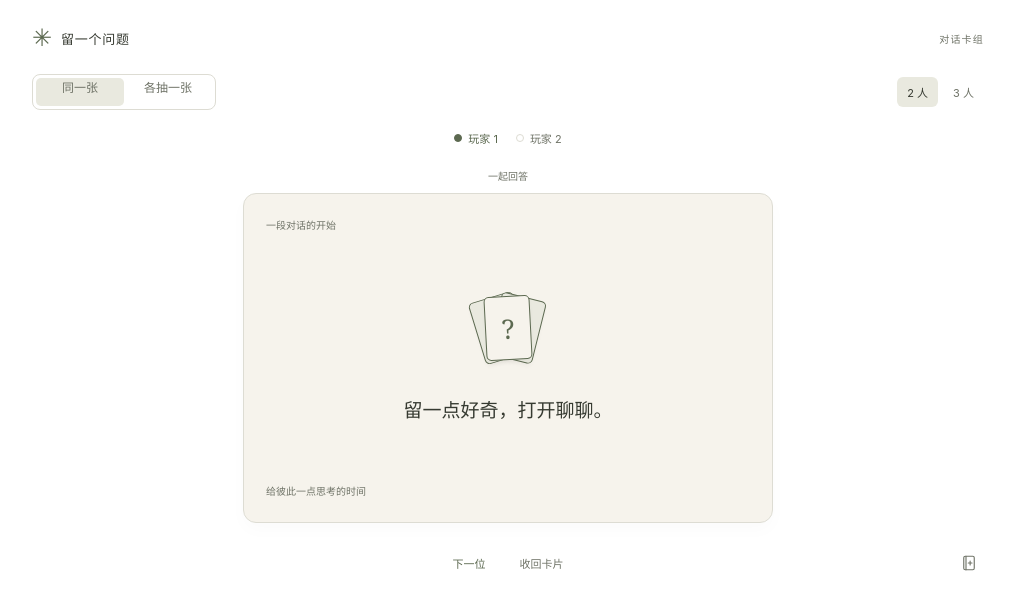
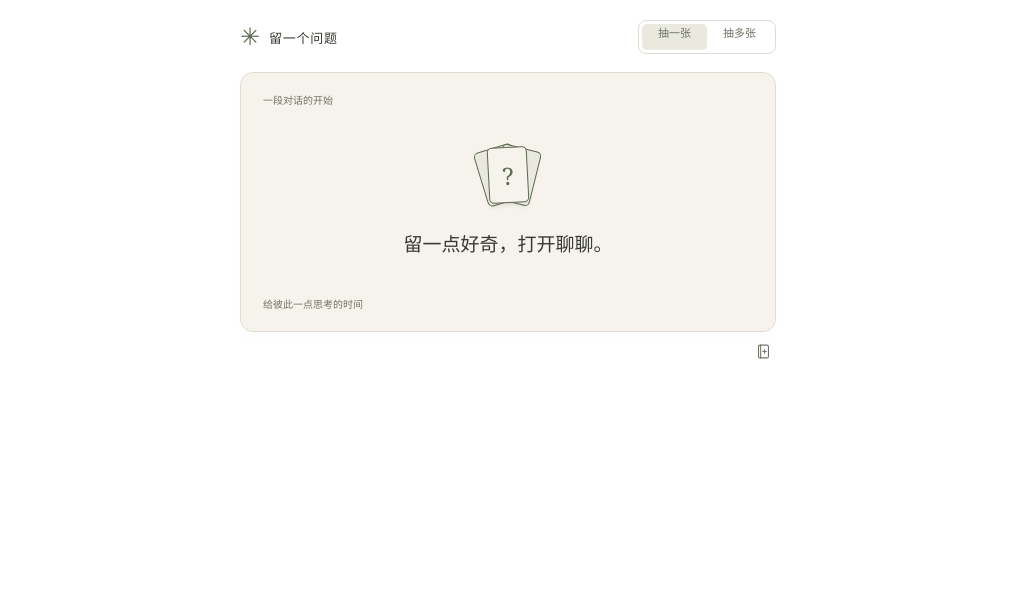
Before and after one commit to handeesome/notion-widgets, a plain HTML site: page questions/index.html in a window 1280 px wide. Shown: the whole page, without its empty margins (132-1145 px from the left). Drawn offline with nearby package versions, Linux system fonts and the light colour scheme.

Commit message:
Use one compact card drawer with collapsible draw history

```diff
--- a/questions/index.html
+++ b/questions/index.html
@@ -1,8 +1,9 @@
 <!doctype html>
 <html lang="zh-CN"><head><meta charset="utf-8"><meta name="viewport" content="width=device-width,initial-scale=1"><meta name="referrer" content="no-referrer"><title>留一个问题 · 对话卡组</title>
-<link rel="stylesheet" href="./styles.css?v=10"><link rel="stylesheet" href="./tabletop.css?v=10">
-<script src="https://cdn.jsdelivr.net/npm/@supabase/supabase-js@2" defer></script><script src="./supabase-config.js?v=4" defer></script><script src="./questions.js?v=4" defer></script><script src="./presentation.js?v=10" defer></script><script src="./cloud.js?v=10" defer></script><script src="./tabletop-core.js?v=10" defer></script><script src="./tabletop.js?v=10" defer></script></head>
-<body><main class="table-widget"><p id="preview-heading" class="preview-heading" hidden>预览可修改</p><header class="table-header"><span class="wordmark"><span class="small-star" aria-hidden="true">✳</span><span id="widget-name">留一个问题</span></span><span class="table-edition">对话卡组</span></header>
-<div class="table-controls"><button id="play-toggle" type="button" class="play-toggle" aria-label="各抽一张" role="switch" aria-checked="false"><span class="play-slider" aria-hidden="true"></span><span>同一张</span><span>各抽一张</span></button><div class="player-count" aria-label="人数"><button id="two-players" type="button" aria-pressed="true">2 人</button><button id="three-players" type="button" aria-pressed="false">3 人</button></div></div>
-<div id="seats" class="seats" aria-label="回答顺序"></div><section id="table-cards" class="table-cards" aria-label="问题卡桌"></section>
-<footer class="table-footer"><button type="button" id="next-turn" class="table-next">下一位</button><button type="button" id="reset-table" class="table-reset">收回卡片</button><a id="manage-questions" class="table-manage" href="./dashboard.html" target="_blank" rel="noopener noreferrer" aria-label="添加问题" title="添加问题"><svg viewBox="0 0 24 24" fill="none" aria-hidden="true"><rect x="5" y="3" width="14" height="18" rx="2"/><path d="M8 3v18M11 12h5m-2.5-2.5v5"/></svg></a></footer><p id="sync-status" role="status" class="sync-status" hidden></p><noscript>请启用 JavaScript 后使用卡组。</noscript></main></body></html>
+<link rel="stylesheet" href="./styles.css?v=10"><link rel="stylesheet" href="./tabletop.css?v=12">
+<script src="https://cdn.jsdelivr.net/npm/@supabase/supabase-js@2" defer></script><script src="./supabase-config.js?v=4" defer></script><script src="./questions.js?v=4" defer></script><script src="./presentation.js?v=10" defer></script><script src="./cloud.js?v=10" defer></script><script src="./tabletop-core.js?v=12" defer></script><script src="./tabletop.js?v=12" defer></script></head>
+<body><main class="table-widget"><p id="preview-heading" class="preview-heading" hidden>预览可修改</p><header class="table-header"><span class="wordmark"><span class="small-star" aria-hidden="true">✳</span><span id="widget-name">留一个问题</span></span>
+<button id="play-toggle" type="button" class="play-toggle" aria-label="抽多张" role="switch" aria-checked="false"><span class="play-slider" aria-hidden="true"></span><span>抽一张</span><span>抽多张</span></button></header>
+<section id="table-cards" class="table-cards shared" aria-label="问题卡片"></section>
+<details id="draw-history" class="draw-history" hidden><summary>已抽问题 <span id="history-count"></span></summary><ol id="history-list"></ol></details>
+<footer class="table-footer"><a id="manage-questions" class="table-manage" href="./dashboard.html" target="_blank" rel="noopener noreferrer" aria-label="添加问题" title="添加问题"><svg viewBox="0 0 24 24" fill="none" aria-hidden="true"><rect x="5" y="3" width="14" height="18" rx="2"/><path d="M8 3v18M11 12h5m-2.5-2.5v5"/></svg></a></footer><p id="sync-status" role="status" class="sync-status" hidden></p><noscript>请启用 JavaScript 后使用卡组。</noscript></main></body></html>
--- a/questions/tabletop-core.js
+++ b/questions/tabletop-core.js
@@ -1,28 +1,29 @@
 (() => {
-  const initial = () => ({ play: 'shared', players: 2, turn: 0, cards: [null, null, null] });
-  function act(state, remaining, total, action, slot = 0, value = null, random = Math.random) {
-    const next = JSON.parse(JSON.stringify(state || initial()));
-    let pool = [...remaining];
-    if (action === 'configure') {
-      if (!['shared','individual'].includes(value.play) || ![2,3].includes(value.players)) throw Error('玩法不正确');
-      Object.assign(next, initial(), value);
-    } else if (action === 'turn') next.turn = (next.turn + 1) % next.players;
-    else if (action === 'reset') { next.cards = [null,null,null]; next.turn = 0; }
-    else if (action === 'draw') {
-      if (!Number.isInteger(slot) || slot < 0 || slot >= (next.play === 'shared' ? 1 : next.players)) throw Error('座位不正确');
-      if (next.cards[slot] !== null) next.cards[slot] = null;
-      else {
-        const occupied = next.cards.filter(Number.isInteger);
-        pool = pool.filter(i => !occupied.includes(i));
-        if (!pool.length) pool = Array.from({length:total},(_,i)=>i).filter(i=>!occupied.includes(i));
-        if (!pool.length) throw Error('题目不足，请先收回一张卡片。');
-        const picked = pool[Math.floor(random() * pool.length)];
-        next.cards[slot] = picked; pool = pool.filter(i=>i!==picked);
-      }
-    } else throw Error('操作不正确');
-    return { table: next, remaining: pool };
-  }
-  const api = { initial, act };
-  if (typeof module !== 'undefined') module.exports = api;
-  else window.QuestionTable = api;
+ const initial=()=>({play:'single',card:null,history:[],last:null});
+ function normalize(state,total){
+  const valid=i=>Number.isInteger(i)&&i>=0&&i<total;
+  if(!state)return initial();
+  const legacy=Array.isArray(state.cards)?state.cards.filter(valid):[];
+  const play=['multiple','individual'].includes(state.play)?'multiple':'single';
+  const card=valid(state.card)?state.card:!('card' in state)?legacy[0]??null:null;
+  return {play,card,history:play==='multiple'?[...new Set((Array.isArray(state.history)?state.history:legacy).filter(valid))]:[],last:valid(state.last)?state.last:card};
+ }
+ function act(state,remaining,total,action,slot=0,value=null,random=Math.random){
+  const next=normalize(state,total);let pool=[...new Set(remaining.filter(i=>Number.isInteger(i)&&i>=0&&i<total))];
+  if(action==='configure'){
+   if(!['single','multiple'].includes(value?.play))throw Error('抽牌方式不正确');
+   Object.assign(next,initial(),{play:value.play,last:next.last});
+  }else if(action==='draw'){
+   if(next.card!==null)next.card=null;
+   else{
+    const fresh=!pool.length;if(fresh){pool=Array.from({length:total},(_,i)=>i);next.history=[];}
+    if(!pool.length)throw Error('题库中没有问题。');
+    const choices=fresh&&pool.length>1?pool.filter(i=>i!==next.last):pool;
+    const picked=choices[Math.floor(random()*choices.length)];next.card=picked;next.last=picked;
+    pool=pool.filter(i=>i!==picked);if(next.play==='multiple')next.history.push(picked);
+   }
+  }else throw Error('操作不正确');
+  return {table:next,remaining:pool};
+ }
+ const api={initial,normalize,act};if(typeof module!=='undefined')module.exports=api;else window.QuestionTable=api;
 })();
--- a/questions/tabletop.css
+++ b/questions/tabletop.css
@@ -1,40 +1,33 @@
-.table-widget { width:min(100%,1000px); margin:auto; padding:26px 24px 20px; }
-.table-header,.table-controls { display:flex; align-items:center; justify-content:space-between; gap:16px; }
-.table-edition { color:var(--muted); font-size:10px; letter-spacing:.12em; }
-.table-controls { margin:24px 0 20px; }
-.play-toggle { position:relative; display:flex; padding:3px; width:184px; height:36px; border:1px solid var(--line); border-radius:8px; color:var(--muted); background:var(--bg); font-size:12px; }
+.table-widget { width:min(100%,580px); margin:auto; padding:20px 22px 16px; }
+.table-header { display:flex; align-items:center; justify-content:space-between; gap:12px; margin-bottom:18px; }
+.play-toggle { position:relative; display:flex; flex-shrink:0; padding:3px; width:138px; height:34px; border:1px solid var(--line); border-radius:8px; color:var(--muted); background:var(--bg); font-size:11px; }
 .play-toggle > span:not(.play-slider) { flex:1; display:grid; place-items:center; position:relative; }
 .play-slider { position:absolute; top:3px; bottom:3px; left:3px; width:calc(50% - 3px); border-radius:5px; background:var(--soft); transition:transform 200ms; }
 .play-toggle[aria-checked="true"] .play-slider { transform:translateX(100%); }
-.player-count { display:flex; gap:5px; }
-.player-count button { border:0; border-radius:6px; padding:7px 10px; background:transparent; color:var(--muted); font-size:11px; }
-.player-count button[aria-pressed="true"] { color:var(--ink); background:var(--soft); }
-.seats { display:flex; justify-content:center; gap:18px; margin:0 0 22px; }
-.seat { color:var(--muted); font-size:11px; display:flex; align-items:center; gap:6px; }
-.seat::before { content:""; width:6px; height:6px; border:1px solid var(--line); border-radius:50%; }
-.seat.active { color:var(--accent); }.seat.active::before { background:var(--accent); border-color:var(--accent); }
-.table-cards { display:grid; grid-template-columns:repeat(var(--slots,1),minmax(0,1fr)); gap:20px; }
-.table-cards.shared { max-width:530px; margin:0 auto; }
 .table-slot { min-width:0; position:relative; perspective:1400px; }
-.slot-label { text-align:center; margin:0 0 10px; font-size:10px; color:var(--muted); }
 .table-card { display:grid; transform-style:preserve-3d; transition:transform 600ms cubic-bezier(.22,.65,.27,1); }
 .table-card.open { transform:rotateY(180deg); }
-.table-face { grid-area:1/1; min-width:0; min-height:330px; display:flex; flex-direction:column; border:1px solid var(--line); border-radius:13px; padding:22px; background:var(--paper); backface-visibility:hidden; -webkit-backface-visibility:hidden; box-shadow:0 7px 18px #00000005; }
+.table-face { grid-area:1/1; min-width:0; height:260px; display:flex; flex-direction:column; border:1px solid var(--line); border-radius:13px; padding:18px 22px; background:var(--paper); backface-visibility:hidden; -webkit-backface-visibility:hidden; box-shadow:0 5px 14px #00000004; }
 .table-back { transform:rotateY(180deg); }
-.table-slot.active .table-face { border-color:var(--accent); }
 .table-copy-small { font-size:10px; color:var(--muted); line-height:1.8; min-height:18px; }
-.table-content { flex:1; display:flex; flex-direction:column; justify-content:center; padding:24px 0; min-height:220px; }
+.table-content { flex:1; display:flex; flex-direction:column; justify-content:flex-start; padding:16px 0; min-height:0; overflow:auto; cursor:pointer; overscroll-behavior:contain; }
+.table-content h1 { flex-shrink:0; margin-top:auto; margin-bottom:auto; }
+.table-back .drawn-question { margin-top:auto; margin-bottom:auto; }
 .table-front .table-content { text-align:center; }
-.table-content h1 { font-family:"Songti SC",SimSun,serif; font-weight:400; font-size:clamp(18px,3vw,25px); line-height:1.8; margin:0; overflow-wrap:anywhere; white-space:pre-wrap; }
+.table-content h1 { font-family:"Songti SC",SimSun,serif; font-weight:400; font-size:clamp(18px,3vw,23px); line-height:1.8; margin:0; overflow-wrap:anywhere; white-space:pre-wrap; }
 .table-front h1 { font-size:19px; }
-.deck-art { position:relative; width:76px; height:84px; margin:0 auto 22px; }
-.deck-art span { position:absolute; width:46px; height:64px; top:8px; left:15px; border:1px solid var(--accent); border-radius:5px; background:var(--paper); display:grid; place-items:center; color:var(--accent); font:27px Georgia,serif; box-shadow:0 3px 4px #00000008; }
-.deck-art span:first-child { transform:translateX(-9px) rotate(-17deg); background:var(--soft); }.deck-art span:nth-child(2) { transform:translateX(9px) rotate(14deg); background:var(--soft); }.deck-art span:last-child { transform:rotate(-3deg); }
-.table-hit { position:absolute; z-index:1; inset:52px 20px 52px; background:transparent; border:0; border-radius:8px; }
-.table-footer { display:flex; align-items:center; justify-content:center; gap:20px; margin:24px 0 0; position:relative; min-height:32px; }
-.table-next,.table-reset { background:transparent; border:0; padding:7px; font-size:11px; color:var(--muted); }.table-next { color:var(--accent); }
-.table-manage { position:absolute; right:0; width:30px; height:30px; display:grid; place-items:center; }.table-manage svg { width:18px; stroke:var(--muted); stroke-width:1.5; stroke-linecap:round; }
+.deck-art { position:relative; flex-shrink:0; width:68px; height:72px; margin:auto auto 15px; }
+.table-front .table-content h1 { margin-bottom:auto; }
+.deck-art span { position:absolute; width:40px; height:56px; top:6px; left:14px; border:1px solid var(--accent); border-radius:5px; background:var(--paper); display:grid; place-items:center; color:var(--accent); font:24px Georgia,serif; box-shadow:0 3px 4px #00000008; }
+.deck-art span:first-child { transform:translateX(-8px) rotate(-17deg); background:var(--soft); }.deck-art span:nth-child(2) { transform:translateX(8px) rotate(14deg); background:var(--soft); }.deck-art span:last-child { transform:rotate(-3deg); }
+.table-hit { position:absolute; z-index:1; inset:44px 20px 44px; background:transparent; border:0; border-radius:8px; pointer-events:none; }
+.table-footer { position:relative; min-height:20px; margin:6px 0 0; }
+.table-manage { position:absolute; right:0; width:26px; height:26px; display:grid; place-items:center; }.table-manage svg { width:17px; stroke:var(--muted); stroke-width:1.5; stroke-linecap:round; }
+.draw-history { margin:12px 0 0; border-top:1px solid var(--line); color:var(--muted); font-size:11px; }
+.draw-history summary { cursor:pointer; padding:10px 0 0; }.draw-history summary span { margin-left:4px; opacity:.7; }
+.draw-history ol { max-height:120px; overflow:auto; padding:0 8px 0 24px; margin:12px 0 0; overscroll-behavior:contain; }
+.draw-history li { margin:0 0 9px; font-family:SimSun,serif; font-size:15px; line-height:1.8; color:var(--ink); overflow-wrap:anywhere; }
 .table-preview .table-hit { pointer-events:none; }.table-preview .table-content { cursor:pointer; }.table-preview .preview-copy { cursor:text; }.sample-label { font-size:10px; color:var(--muted); margin-bottom:8px; }
 .table-card.instant { transition:none; }
-@media(max-width:620px) { .table-widget { padding:20px 14px; }.table-cards { grid-template-columns:1fr; gap:20px; }.table-cards:not(.shared) .table-face { min-height:280px; }.table-content { min-height:180px; }.table-edition { display:none; } }
+@media(max-width:380px) { .table-widget { padding:16px 14px 12px; }.table-header { gap:8px; }.play-toggle { width:124px; }.table-face { padding:16px 18px; } }
 @media(prefers-reduced-motion:reduce) { .table-card,.play-slider { transition:none; } }
--- a/questions/tabletop.js
+++ b/questions/tabletop.js
@@ -3,7 +3,7 @@
  const $=id=>document.getElementById(id), params=new URLSearchParams(location.search), preview=params.get('preview')==='1';
  const KEY='notion-question-cards-v1';
  const cloud=!preview && params.has('id') ? window.QuestionCloud.create(location.search) : null;
- let settings=window.QuestionPresentation.normalize(), table=window.QuestionTable.initial(), remaining=[], questions=preview?['这里会显示抽到的问题。','这里会显示另一张问题卡。','每个人会有自己的问题。']:window.QUESTION_CARDS;
+ let settings=window.QuestionPresentation.normalize(), table=window.QuestionTable.initial(), remaining=[], questions=preview?['这里会显示抽到的问题。','这里会显示另一张问题卡。','这里会保留已抽到的问题。']:window.QUESTION_CARDS;
  let revision=-1, ready=preview||!cloud, busy=false, poll, unsubscribe, motionTimer;
  const slots=new Map(), fields={frontTop:'封面上方',invitation:'封面标题',frontBottom:'封面下方',backTop:'问题上方',backBottom:'问题下方'};
  if(['light','dark'].includes(params.get('theme'))) document.documentElement.dataset.theme=params.get('theme');
@@ -18,25 +18,29 @@
  function copy(node,key){if(document.activeElement!==node)node.textContent=settings[key];}
  editable($('widget-name'),'name');
  function render(animate=false){
-  copy($('widget-name'),'name');$('play-toggle').setAttribute('aria-checked',String(table.play==='individual'));for(const n of [2,3])$(''+(n===2?'two':'three')+'-players').setAttribute('aria-pressed',String(table.players===n));
-  $('seats').replaceChildren(...Array.from({length:table.players},(_,i)=>{const el=document.createElement('span');el.className='seat'+(table.turn===i?' active':'');el.textContent='玩家 '+(i+1);return el;}));
-  const count=table.play==='shared'?1:table.players;const root=$('table-cards');root.classList.toggle('shared',count===1);root.style.setProperty('--slots',count);
+  table=window.QuestionTable.normalize(table,questions.length);
+  copy($('widget-name'),'name');$('play-toggle').setAttribute('aria-checked',String(table.play==='multiple'));
+  const count=1;const root=$('table-cards');
   for(const [i,row]of slots)if(i>=count){row.el.remove();slots.delete(i);}
   for(let i=0;i<count;i++){
    let row=slots.get(i);if(!row){const el=document.createElement('article');el.className='table-slot';el.innerHTML='<p class="slot-label"></p><div class="table-card"><div class="table-face table-front"><div class="table-copy-small" data-copy="frontTop"></div><div class="table-content"><div class="deck-art" aria-hidden="true"><span></span><span></span><span>?</span></div><h1 data-copy="invitation"></h1></div><div class="table-copy-small" data-copy="frontBottom"></div></div><div class="table-face table-back"><div class="table-copy-small" data-copy="backTop"></div><div class="table-content"><span class="sample-label"></span><h1 class="drawn-question"></h1></div><div class="table-copy-small" data-copy="backBottom"></div></div></div><button class="table-hit" type="button"></button>';
-    root.append(el);row={el,card:el.querySelector('.table-card'),hit:el.querySelector('button')};slots.set(i,row);row.hit.addEventListener('click',()=>act('draw',i));el.querySelectorAll('[data-copy]').forEach(n=>editable(n,n.dataset.copy));if(preview)el.querySelectorAll('.table-content').forEach(n=>n.addEventListener('click',e=>{if(!e.target.closest('.preview-copy'))void act('draw',i);}));
+    root.append(el);row={el,card:el.querySelector('.table-card'),hit:el.querySelector('button')};slots.set(i,row);row.hit.addEventListener('click',()=>act('draw',i));el.querySelectorAll('[data-copy]').forEach(n=>editable(n,n.dataset.copy));el.querySelectorAll('.table-content').forEach(n=>n.addEventListener('click',e=>{if(!e.target.closest('.preview-copy'))void act('draw',i);}));
    }
-   const index=table.cards[i],open=Number.isInteger(index)&&index>=0&&index<questions.length;
-   row.el.classList.toggle('active',table.play==='individual'&&table.turn===i);row.el.querySelector('.slot-label').textContent=count===1?'一起回答':'玩家 '+(i+1);
+   const index=table.card,open=Number.isInteger(index)&&index>=0&&index<questions.length;
+   row.el.querySelector('.slot-label').hidden=true;
    const instant=!animate&&row.card.classList.contains('open')!==open;if(instant)row.card.classList.add('instant');row.card.classList.toggle('open',open);if(instant){void row.card.offsetWidth;row.card.classList.remove('instant');}
    row.el.querySelector('.table-front').setAttribute('aria-hidden',String(open));row.el.querySelector('.table-back').setAttribute('aria-hidden',String(!open));
    // Keep the outgoing question on its back until the next reveal, so closing never flashes blank.
    if(open)row.el.querySelector('.drawn-question').textContent=questions[index];
    row.el.querySelector('.sample-label').textContent=preview?'示例问题':'';
    row.el.querySelectorAll('[data-copy]').forEach(n=>{copy(n,n.dataset.copy);if(preview){const visible=n.closest('.table-back')?open:!open;n.contentEditable=visible&&ready?'plaintext-only':'false';n.tabIndex=visible&&ready?0:-1;}});
-   row.hit.setAttribute('aria-label',open?'收回这张卡片':'抽取问题卡');row.hit.disabled=busy||!ready;
+   row.hit.setAttribute('aria-label',open?'返回牌背':'抽取问题卡');row.hit.disabled=busy||!ready;
   }
-  for(const id of ['play-toggle','two-players','three-players','next-turn','reset-table'])$(id).disabled=busy||!ready;
+  $('play-toggle').disabled=busy||!ready;
+  $('draw-history').hidden=table.play!=='multiple'||!table.history.length;
+  $('history-count').textContent=String(table.history.length);
+  const signature=JSON.stringify(table.history.map(i=>questions[i]));
+  if($('history-list').dataset.signature!==signature){$('history-list').replaceChildren(...table.history.map(i=>{const li=document.createElement('li');li.textContent=questions[i];return li;}));$('history-list').dataset.signature=signature;}
  }
  function accept(deck,animate){if(deck.revision<revision)return;const changed=JSON.stringify(table)!==JSON.stringify(deck.table);questions=deck.questions;remaining=deck.remaining;table=deck.table||window.QuestionTable.initial();settings=window.QuestionPresentation.normalize(deck.settings);revision=deck.revision;ready=true;render(animate&&changed);}
  async function load(animate=false){if(busy)return;try{accept(await cloud.load(),animate);status();}catch(e){ready=false;status(e.message);render();}}
@@ -45,9 +49,7 @@
    else{const result=window.QuestionTable.act(table,remaining,questions.length,action,slot,value);table=result.table;remaining=result.remaining;saveLocal();render(true);status();}
    if(action==='draw'&&!matchMedia('(prefers-reduced-motion: reduce)').matches){clearTimeout(motionTimer);motionTimer=setTimeout(()=>{busy=false;render(true);},600);return;}
   }catch(e){status(e.message);if(cloud&&!e.message.includes('题目不足'))ready=false;}busy=false;render(true);}
- $('play-toggle').addEventListener('click',()=>act('configure',0,{play:table.play==='shared'?'individual':'shared',players:table.players}));
- for(const n of [2,3])$(n===2?'two-players':'three-players').addEventListener('click',()=>{if(n!==table.players)void act('configure',0,{play:table.play,players:n});});
- $('next-turn').addEventListener('click',()=>act('turn'));$('reset-table').addEventListener('click',()=>act('reset'));
+ $('play-toggle').addEventListener('click',()=>{ $('draw-history').open=false;void act('configure',0,{play:table.play==='single'?'multiple':'single'}); });
  if(preview){document.documentElement.classList.add('table-preview');$('preview-heading').hidden=false;$('manage-questions').hidden=true;remaining=questions.map((_,i)=>i);
   window.addEventListener('message',e=>{if(e.origin!==location.origin||e.source!==window.parent||e.data?.type!=='question-preview')return;settings=window.QuestionPresentation.normalize(e.data.settings);ready=e.data.ready===true;render(true);});
   if(window.ResizeObserver)new ResizeObserver(()=>{window.parent.postMessage({type:'question-preview-size',height:Math.max(320,Math.min(1200,Math.ceil(document.querySelector('main').getBoundingClientRect().height))),cardTop:$('table-cards').getBoundingClientRect().top+window.scrollY},location.origin);}).observe(document.querySelector('main'));
```
Also changed, not shown: questions/tests/tabletop.test.cjs (+7 -9 lines), README.md, questions/README.md, 1 other file.
